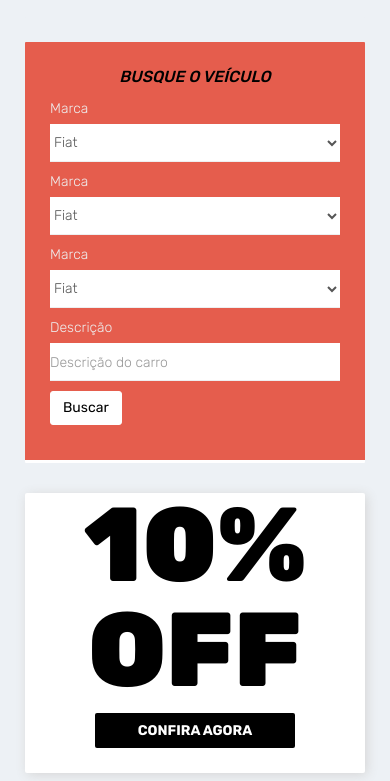
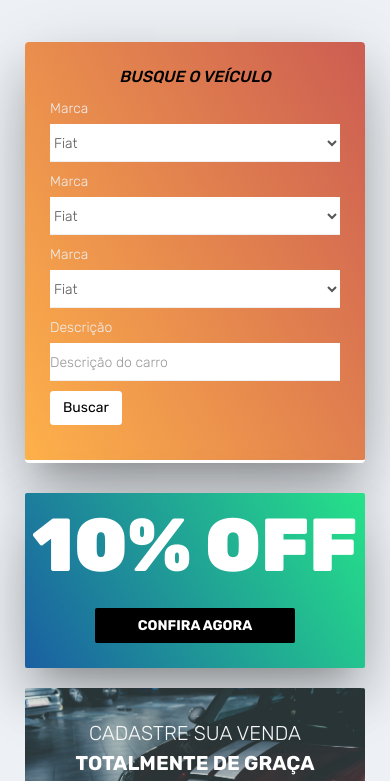
Before and after one commit to MichelManarin/michelmanarin.github.io, a plain HTML site: page Atividade02/carshop.html in a window 390 px wide. Shown: the part 63-844 px from the top of the page. Drawn offline with Linux system fonts and the light colour scheme.

Commit message:
alterando layout

```diff
--- a/Atividade02/css/car-shop.css
+++ b/Atividade02/css/car-shop.css
@@ -208,11 +208,10 @@ h3 {
 }
 
 .box-filtro{
-	background-color: #e55d4d;
-	border-radius: 1px;
+	    box-shadow: 0 1.7em 5.5em -0.94em rgba(0, 0, 0, 0.3), 0 2em 3em 0.5em rgba(0, 0, 0, 0.1), 0 1.8em 2em -1.5em rgba(0, 0, 0, 0.2);
+    background-image: linear-gradient(-120deg, #cc5d52 0%, #feb14a 100%, #fdaa47 200%);
+	border-radius: 4px;
 	color: #eee;
-    box-shadow: 4px 4px #d24939;
-    box-shadow: none;
     border-bottom: 3px solid white;
 }
 
@@ -335,11 +334,14 @@ h3 {
         background-color: #fff;
         border-radius: 2px;
         box-shadow: 2px 2px 12px #d6d6d6;
+        box-shadow: 0 1.7em 5.5em -0.94em rgba(0, 0, 0, 0.3), 0 2em 3em 0.5em rgba(0, 0, 0, 0.1), 0 1.8em 2em -1.5em rgba(0, 0, 0, 0.2);
+        background-image: linear-gradient(-120deg, #26e289 0%, #1a5fa2 100%, #ff0000 200%);
 
     }
 
     .promotionsection h1 {
-        color: #000000;
+        color: #fff;
+        font-size: 75px;
     }
 
     .apresentacao{
```
